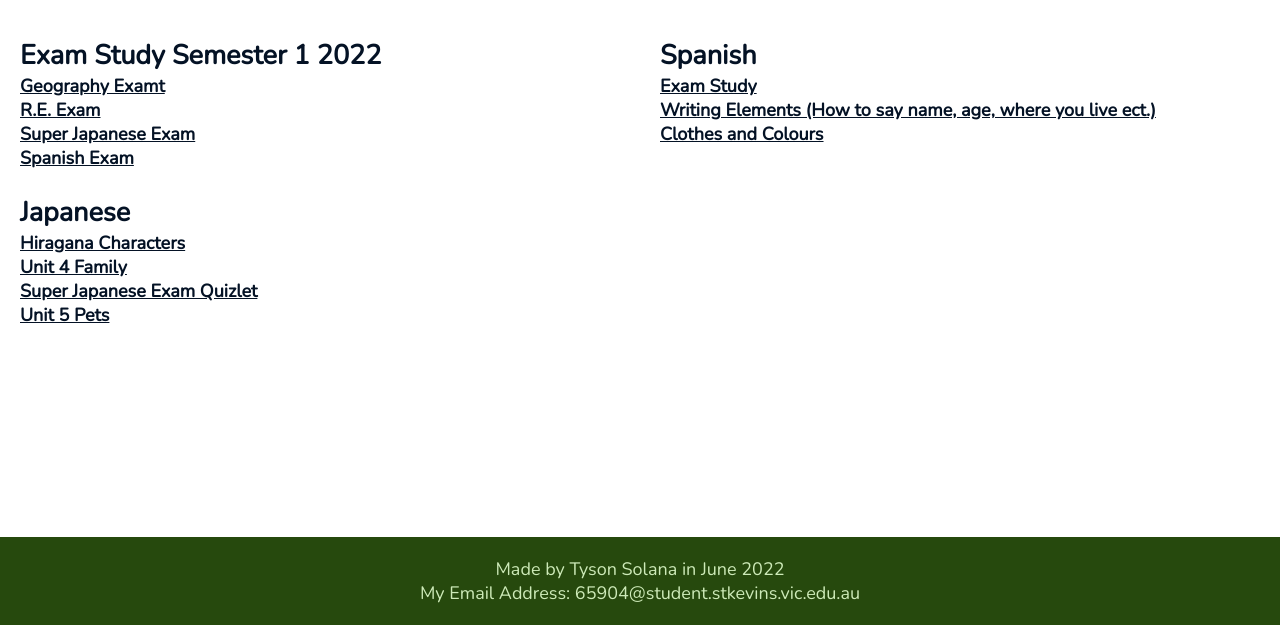
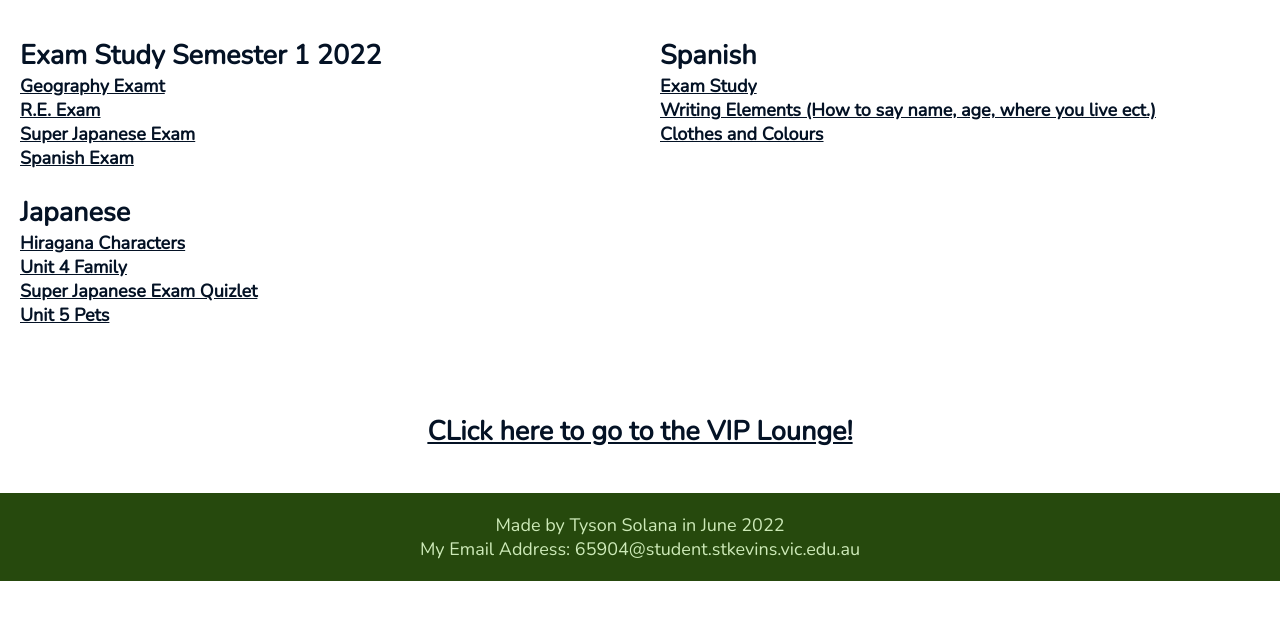
Before and after one commit to Pesky-codes/pesky-codes.github.io, a plain HTML site: page index.html in a window 1280 px wide. Shown: the part 268-893 px from the top of the page. After the commit the page ends 849 px from the top, so only its background shows below. Drawn offline with nearby package versions, Linux system fonts and the light colour scheme.

Commit message:
Added VIP Lounge

```diff
--- a/index.html
+++ b/index.html
@@ -56,7 +56,10 @@
 
 </div>
 
+<div class="contentbottom">
 
+<h2 style="text-align:center ;"><a href="Pages/viplounge.html">CLick here to go to the VIP Lounge!</a></h2>
+    </div>
 
 <div class="footer" >Made by Tyson Solana in June 2022 <br> My Email Address: 65904@student.stkevins.vic.edu.au</div>
 </div>
--- a/styles3.css
+++ b/styles3.css
@@ -10,7 +10,7 @@ body{
 	display:grid;
 
 	grid-template-columns:2fr 2fr;
-	grid-template-rows:0.6fr 0.6fr 3.4fr 0.5fr;
+	grid-template-rows:0.6fr 0.6fr 3.4fr 0.6 fr 0.5fr;
 }
 
 .banner{
@@ -61,12 +61,19 @@ body{
 	grid-column:2/3;
 }
 
-
+.contentbottom {
+	background-color:#FFFFFF;
+	grid-row:4/5;
+	padding: 20px;
+	text-align:left;
+	color:#041225;
+	grid-column:1/3;
+}
 
 
 .footer {
 	background-color:#26490D;
-	grid-row:4/5;
+	grid-row:5/6;
 	grid-column:1/3;
 	padding:20px;
 	color:#CDEAB8;
```
Also changed, not shown: Pages/viplounge.html (added, +46 -0 lines), 1 other file.
